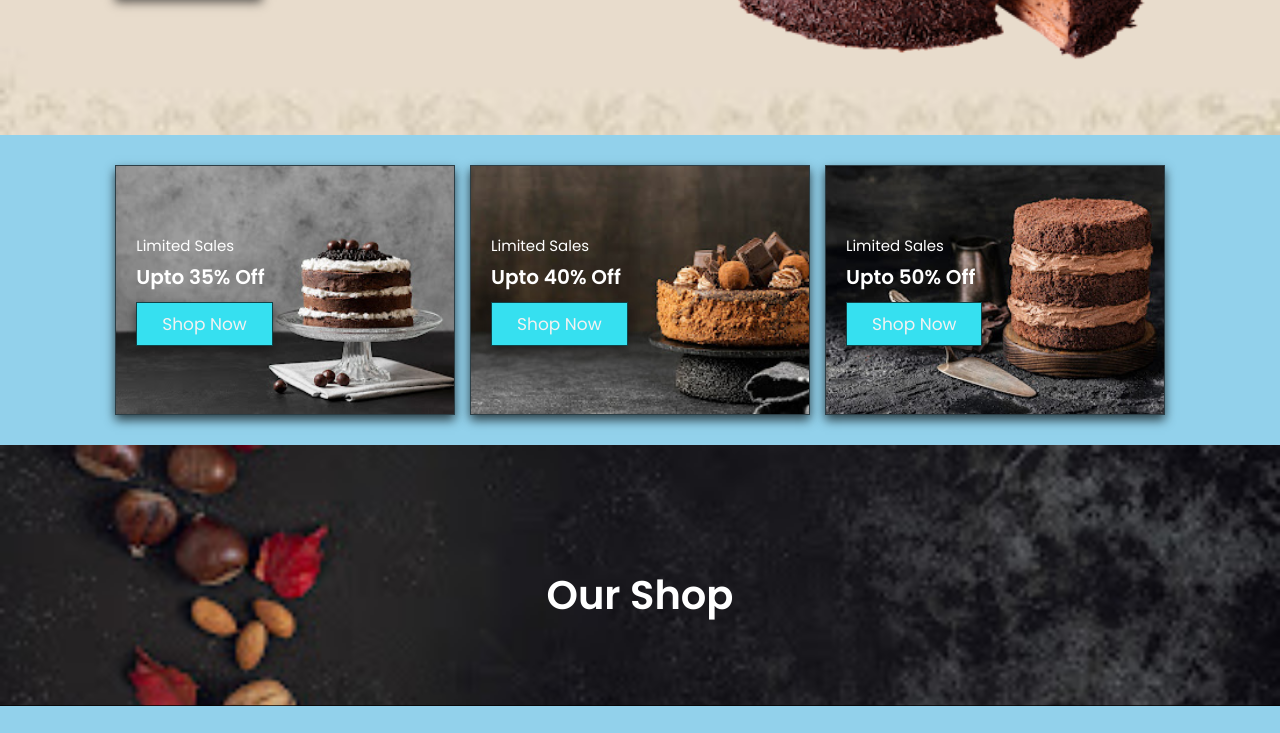
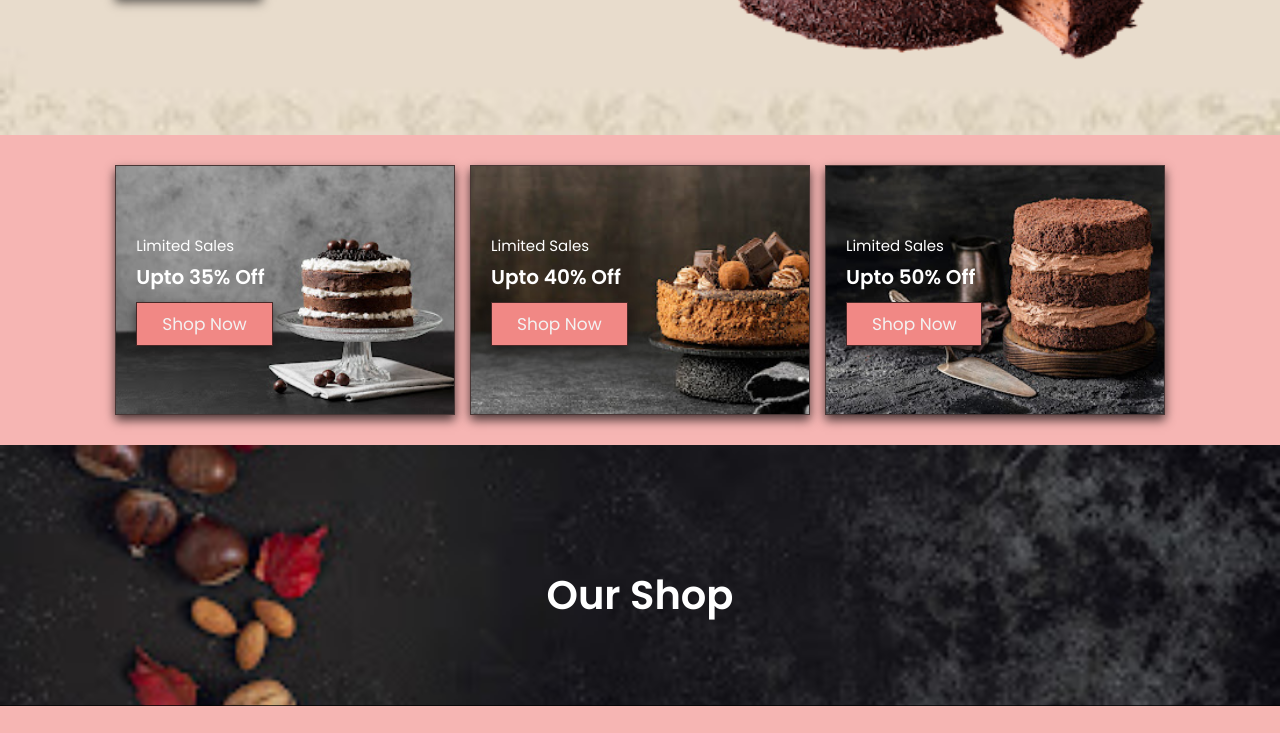
Before and after one commit to navya3396/GoldenBakes.github.io, a plain HTML site: page index.html in a window 1280 px wide. Shown: the part 444-1177 px from the top of the page. Drawn offline with Linux system fonts and the light colour scheme.

Commit message:
Update style.css

```diff
--- a/style.css
+++ b/style.css
@@ -1,11 +1,11 @@
 @import url('https://fonts.googleapis.com/css2?family=Poppins:wght@100;300;400;500;600&display=swap');
 
 :root{
-    --brown:#36e0f0;
+    --brown:#f18885;
 }
 
 body{
-    background:#92d1eb;
+    background:#f6b5b3;
 }
 
 *{
```
